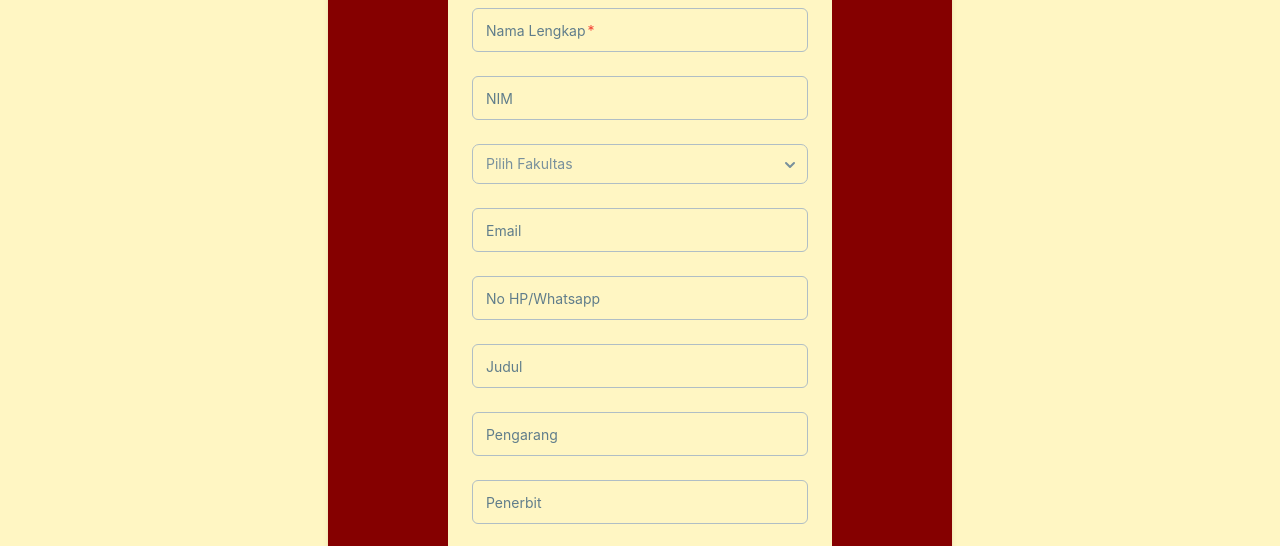
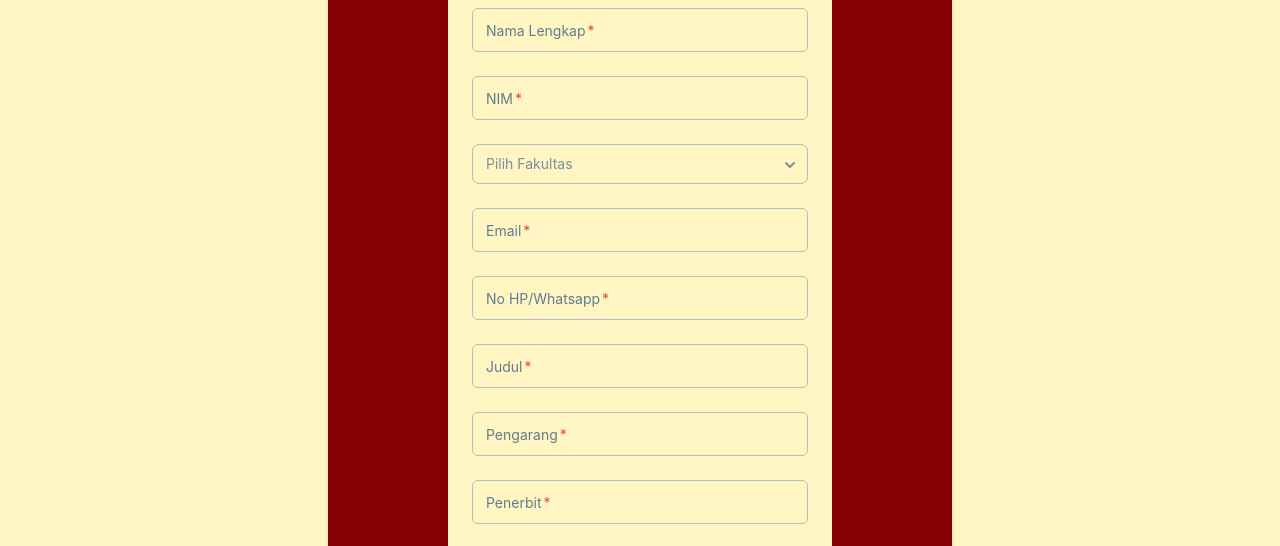
Before and after one commit to fakhrimuh/Perpustakaan, a React (Create React App) app: page /usulanbuku in a window 1280 px wide. Shown: the part 367-913 px from the top of the page. Built offline with nearby package versions, Linux system fonts and the light colour scheme.

Commit message:
add required

```diff
--- a/src/Components/Form.jsx
+++ b/src/Components/Form.jsx
@@ -26,8 +26,8 @@ export default function BookForm() {
           <CardBody className="bg-creamSecondary rounded-xl">
             <div className="mb-4 flex flex-col gap-6">
               <Input size="lg" label="Nama Lengkap" required />
-              <Input size="lg" label="NIM" />
-              <Select label="Pilih Fakultas">
+              <Input size="lg" label="NIM" required />
+              <Select label="Pilih Fakultas " required>
                 <Option>FIP</Option>
                 <Option>FPMIPA</Option>
                 <Option>FPIPS</Option>
@@ -43,13 +43,13 @@ export default function BookForm() {
                 <Option>KD PURWAKARTA</Option>
                 <Option>KD SERANG</Option>
               </Select>
-              <Input type="lg" size="lg" label="Email" />
-              <Input type="lg" size="lg" label="No HP/Whatsapp" />
-              <Input type="lg" size="lg" label="Judul" />
-              <Input type="lg" size="lg" label="Pengarang" />
-              <Input type="lg" size="lg" label="Penerbit" />
-              <Input type="lg" size="lg" label="Harga Buku" />
-              <Input type="lg" size="lg" label="Catatan/Pesan" />
+              <Input type="lg" size="lg" label="Email" required />
+              <Input type="lg" size="lg" label="No HP/Whatsapp" required />
+              <Input type="lg" size="lg" label="Judul" required />
+              <Input type="lg" size="lg" label="Pengarang" required />
+              <Input type="lg" size="lg" label="Penerbit" required />
+              <Input type="lg" size="lg" label="Harga Buku" required />
+              <Input type="lg" size="lg" label="Catatan/Pesan" required />
             </div>
           </CardBody>
 
```
